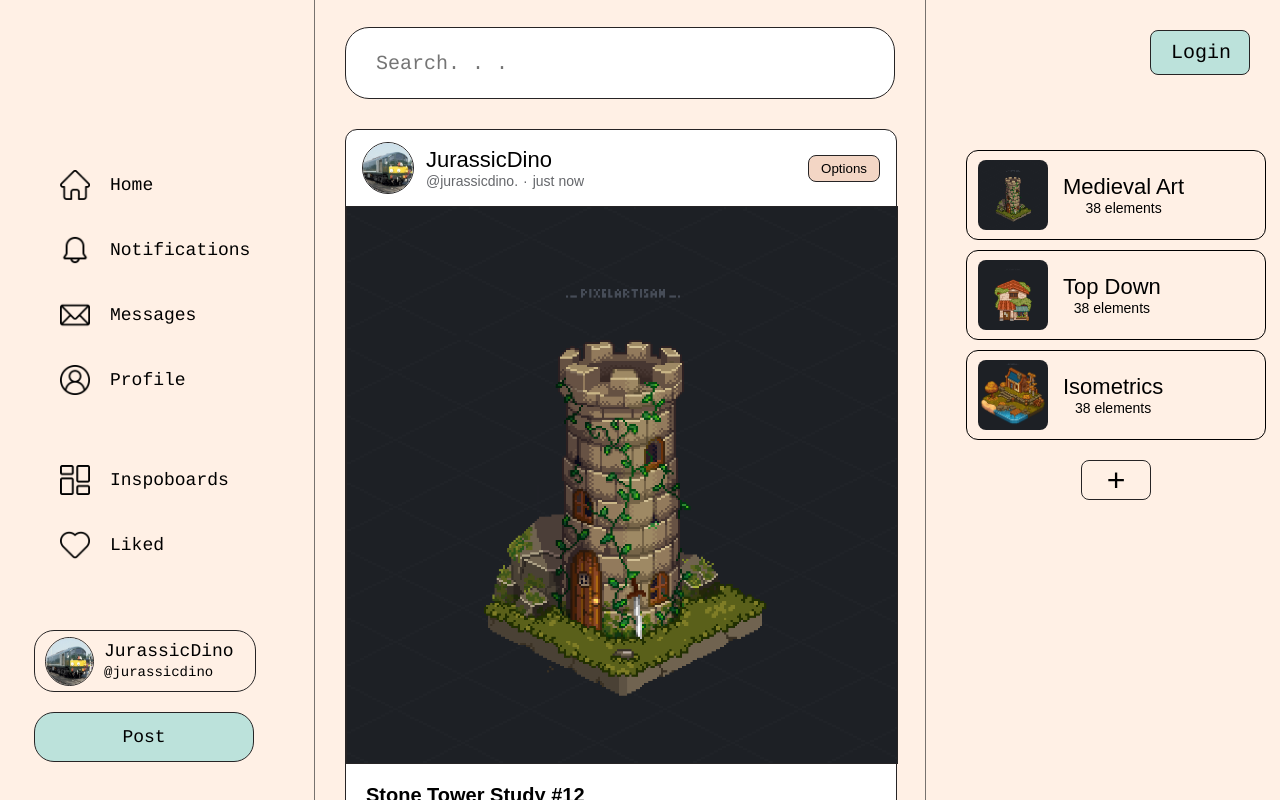
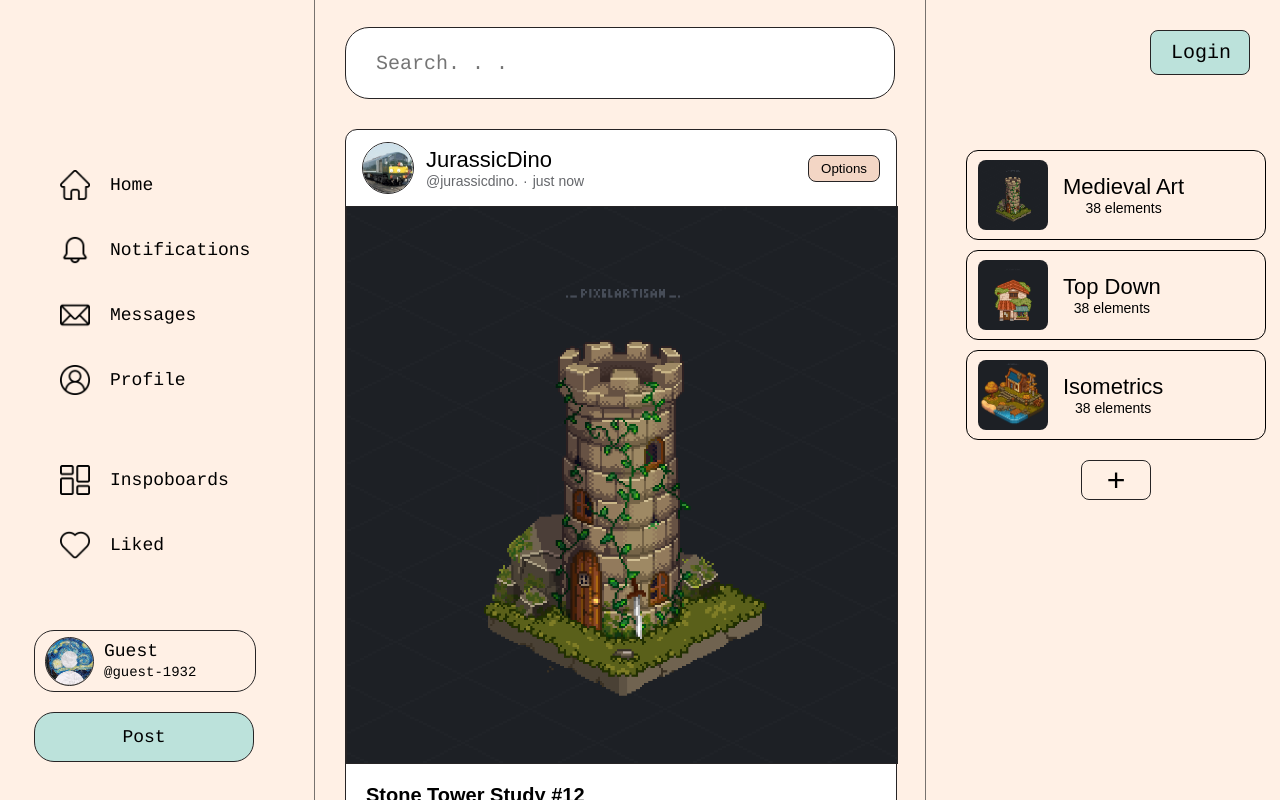
Before and after one commit to Thor-Dahl/HubPixel, a React (Vite) app: page / in a window 1280 px wide. Shown: the top 800 px of the page. Built offline with nearby package versions, Linux system fonts and the light colour scheme; a web font is replaced by a local one.

Commit message:
add register functionality and changed default guest profile

```diff
--- a/src/App.jsx
+++ b/src/App.jsx
@@ -52,7 +52,7 @@ function App() {
     },
   ]
 
-  const users = [
+  const initialUsers = [
     {id: "user-1", name: "JurassicDino", profilePic: "images/train.png", userHandle: "@jurassicdino."},
     {id: "user-2", name: "ChieftainOfThePirates", profilePic: "images/chocmilk.png", userHandle: "@chieftainpirates"},
     {id: "user-3", name: "LiterallyPoopy", profilePic: "images/bust.png", userHandle: "@ltrlypoopy"},
@@ -73,7 +73,8 @@ function App() {
   ]
 
   // ==================================== STATES ====================================
-  const [currentUserId, setCurrentUserId] = useState("user-1");
+  const [currentUserId, setCurrentUserId] = useState(null);
+  const [users, setUsers] = useState(initialUsers);
   //Nav View states
   const [profileUserId, setProfileUserId] = useState(currentUserId);
   const [activeView, setActiveView] = useState('home');
@@ -111,15 +112,37 @@ function App() {
     setIsProfileEditOpen(false);
   };
   const showMyProfile = () => {
+      if (!currentUserId) {
+        openLogin();
+        return;
+     }
     setProfileUserId(currentUserId);
     setActiveView('profile');
   };
   const showUserProfile = (userId) => { setProfileUserId(userId); setActiveView('profile'); };
-  const showLike = () => { setActiveView('liked'); };
-  const showNotifications = () => setActiveView('notifications');
+  const showLike = () => {
+    if (!currentUserId) {
+      openLogin();
+      return;
+    }
+    setActiveView('liked');
+  };
+  const showNotifications = () => {
+    if (!currentUserId) {
+      openLogin();
+      return;
+    }
+    setActiveView('notifications');
+  }
   const openProfileEdit = () => { setIsProfileEditOpen(true);};
   const closeProfileEdit = () => { setIsProfileEditOpen(false);};
-  const openPostComposer = () => {setIsPostComposerOpen(true);};
+  const openPostComposer = () => {
+    if (!currentUserId) {
+    openLogin();
+    return;
+  }
+    setIsPostComposerOpen(true);
+  };
   const closePostComposer = () => {setIsPostComposerOpen(false);};
   const clearImagePreview = () => {setPostImagePreview(null)};
   const handleOpenPost = (postId) => {setOpenPostId(postId)};
@@ -128,6 +151,11 @@ function App() {
   const handleDescriptionChange = (e) => {setPostDescription(e.target.value);};
 
   const toggleLike = (postId) => {
+    if (!currentUserId) {
+      openLogin();
+      return;
+    }
+
     const updatedPosts = posts.map((post) => {
       if (postId !== post.id) {                 //check if this is the interacted post
         return post;
@@ -182,7 +210,7 @@ function App() {
     else {
       const newPost = {
         id: crypto.randomUUID(),
-        authorId: "user-1",
+        authorId: currentUserId,
         title: title,
         description: description,
         imageSrc: postImagePreview,
@@ -214,6 +242,10 @@ function App() {
   }
 
   const handleAddComment = (postId, commentContent) => {
+    if (!currentUserId) {
+      openLogin();
+      return;
+    }
     const newComment = {
       id: crypto.randomUUID(),
       userId: currentUserId,
@@ -229,10 +261,21 @@ function App() {
 
   const openLogin = () => setIsLoginOpen(true);
   const closeLogin = () => setIsLoginOpen(false);
+
   const handleLoginSubmit = (payload) => {
-    console.log('Login payload:', payload);
+    if (payload.mode === "signup") {
+      const newUser = {
+        id: crypto.randomUUID(),
+        name: payload.username,
+        profilePic: "images/default_pic.jpg",
+        userHandle: payload.userhandle
+      }
+      setUsers((prevUsers) => [newUser, ...prevUsers]);
+      setCurrentUserId(newUser.id);
+    }
     setIsLoginOpen(false);
   }
+
   // ==================================== COMMS =====================================
   return (
     <div className="body-container">
@@ -245,6 +288,8 @@ function App() {
         onHomeClick={showHome}
         onLikedClick={showLike}
         onNotificationsClick={showNotifications}
+        users={users}
+        profileUserId={currentUserId}
       />
 
       {isLoginOpen && (
--- a/src/components/Navbar.jsx
+++ b/src/components/Navbar.jsx
@@ -1,4 +1,9 @@
-export default function Navbar({ onOpenPostComposer, onProfileClick, onHomeClick, onLikedClick, onNotificationsClick }) {
+export default function Navbar({ onOpenPostComposer, onProfileClick, onHomeClick, onLikedClick, onNotificationsClick, users, profileUserId }) {
+  const profileUser = users.find((user) => user.id === profileUserId) || {
+    name: "Guest",
+    userHandle: "@guest-1932",
+    profilePic: "images/default_pic.jpg"
+  };
   return (
     <div className="nav-container">
       <div className="nav-personal">
@@ -30,10 +35,10 @@ export default function Navbar({ onOpenPostComposer, onProfileClick, onHomeClick
         </button>
             </div>
       <div className="nav-profile">
-        <img src="images/train.png" id="nav-profile-pic" alt="User" />
+        <img src={profileUser.profilePic} id="nav-profile-pic" alt="User" />
         <div className="nav-profile-texts">
-          <p id="nav-profile-name">JurassicDino</p>
-          <p id="nav-profile-username">@jurassicdino</p>
+          <p id="nav-profile-name">{profileUser && profileUser.name}</p>
+          <p id="nav-profile-username">{profileUser && profileUser.userHandle}</p>
         </div>
       </div>
       <button className="nav-post-button" onClick={onOpenPostComposer}>Post</button>
```
Also changed, not shown: public/images/default_pic.jpg (added).
